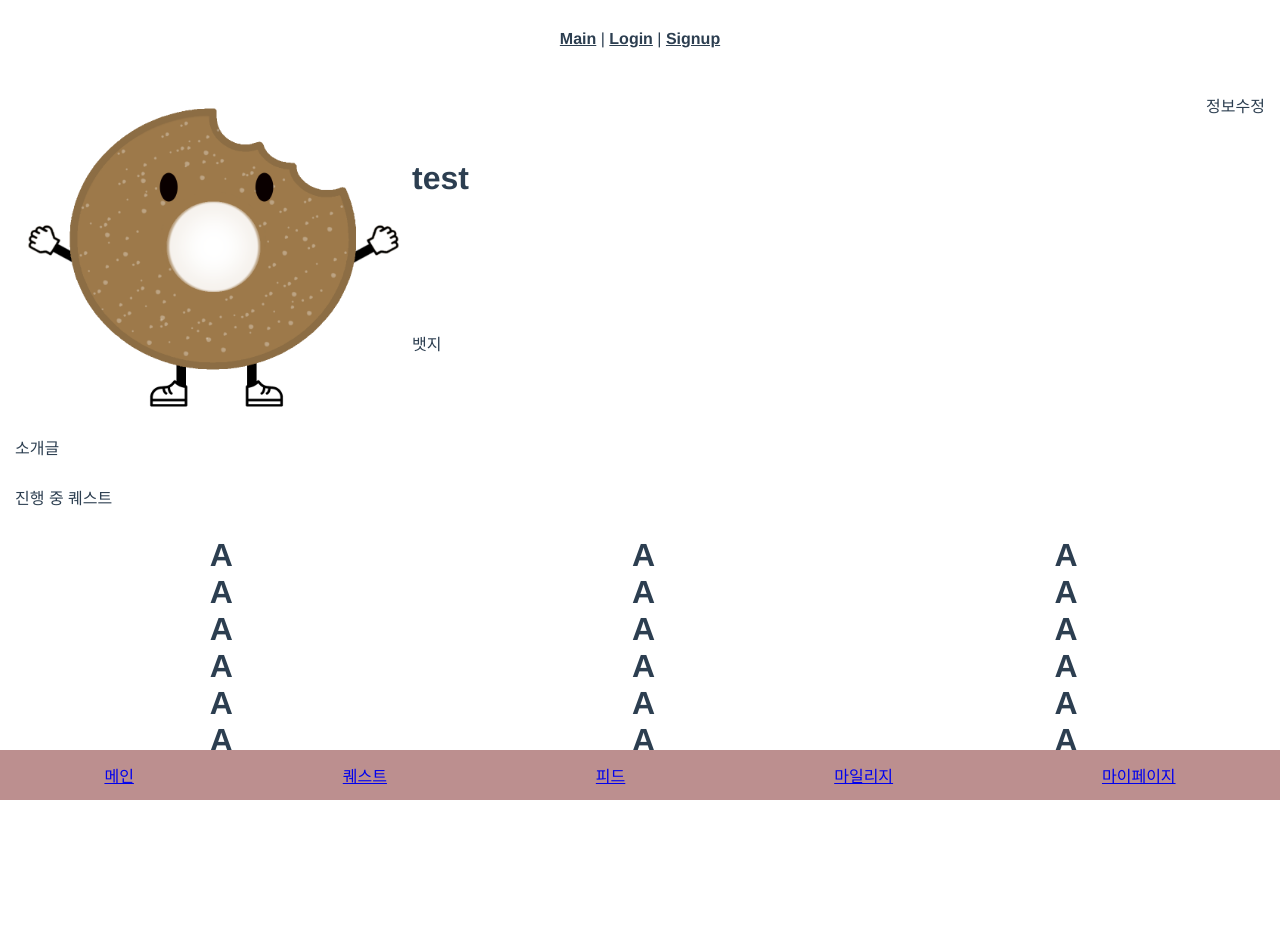
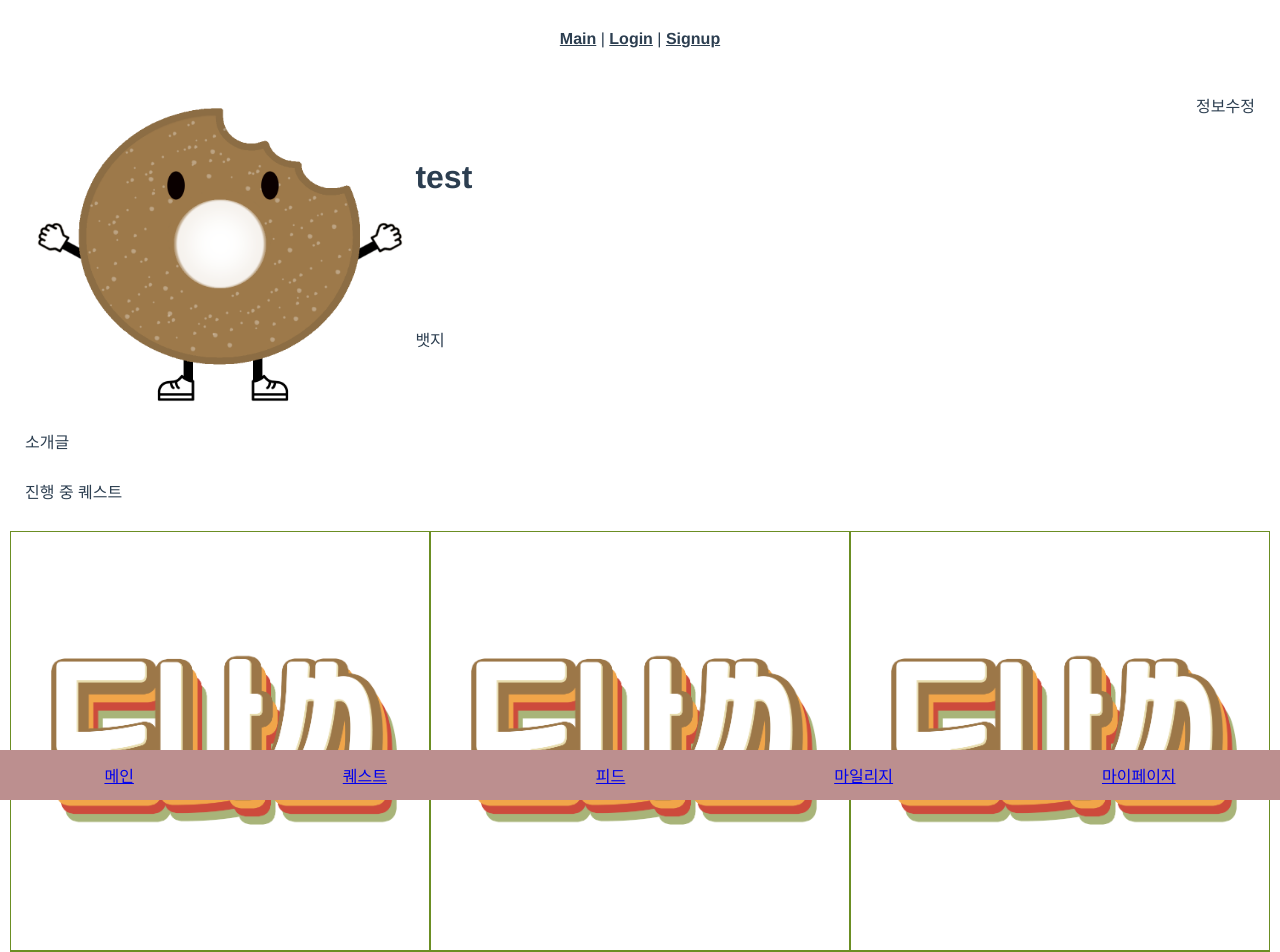
Before and after one commit to ChoJardin/Donas, a Vue app in the folder frontend/: page /user/profile/test in a window 1280 px wide. Shown: the top 952 px of the page. Before the commit the page ends 856 px from the top, so only its background shows below. Built offline with nearby package versions, Linux system fonts and the light colour scheme; what vue-cookies would draw is missing.

Commit message:
#S05P12A603-22 [+] Edit profile article image

```diff
--- a/frontend/src/App.vue
+++ b/frontend/src/App.vue
@@ -35,6 +35,8 @@ export default {
 <style>
 #content {
   padding-bottom: 50px;
+  margin-left: 10px;
+  margin-right: 10px;
 }
 
 #footer {
--- a/frontend/src/components/articles/ArticleImage.vue
+++ b/frontend/src/components/articles/ArticleImage.vue
@@ -1,6 +1,6 @@
 <template>
-  <div>
-    <h1>A</h1>
+  <div id="wrap">
+    <img id="image" src="@/assets/logo3.png" alt="">
   </div>
 </template>
 
@@ -11,5 +11,13 @@ export default {
 </script>
 
 <style scoped>
+#wrap {
+  display: flex;
+  align-items: center;
+}
+
+#image {
+  width: 100%;
+}
 
 </style>
--- a/frontend/src/store/modules/user.js
+++ b/frontend/src/store/modules/user.js
@@ -4,7 +4,10 @@ import cookies from 'vue-cookies'
 //
 
 const state ={
-    userNickname: 'test'
+  loginUser: {
+    id: '',
+    nickname:'test'
+  }
 }
 
 const getters = {
@@ -12,16 +15,19 @@ const getters = {
 }
 
 const mutations = {
-  SET_USER(state, nickname) {
-    state.userNickname = nickname
+  SET_USER(state, loginUser) {
+    state.loginUser = loginUser
+    // 혹시 나눠서 저장이 필요한 경우
+    // state.loginUser.id = loginUser.id
+    // state.loginUser.nickname = loginUser.nickname
   },
 }
 
 const actions = {
     // 로그인된 유저 정보 저장
     login({commit, dispatch}, res) {
-        commit('SET_USER', res.data.nickname)
-        cookies.set('nickname', res.data.nickname, '2d')
+        commit('SET_USER', res.data)
+        cookies.set('login-user', res.data, '2d')
     }
 }
 
--- a/frontend/src/views/user/Profile.vue
+++ b/frontend/src/views/user/Profile.vue
@@ -28,7 +28,10 @@
 
     <!--article start-->
     <div id="article-wrap">
-      <ArticleImage class="article-image" v-for="n in 21" :key="n"/>
+      <div class="article-image" v-for="n in 21" :key="n">
+        <!--<ArticleImage class="article-image" v-for="n in 21" :key="n"/>-->
+        <ArticleImage class="inner"/>
+      </div>
     </div>
     <!--article end-->
 
@@ -52,7 +55,7 @@ export default {
   // computed
   computed: {
     ...mapState({
-        nickname: state => state.user.userNickname,
+        nickname: state => state.user.loginUser.nickname,
     })
   },
   // watch
@@ -106,13 +109,36 @@ export default {
 
 #article-wrap {
   width: 100%;
-  margin: 10px;
   display: flex;
   flex-wrap: wrap;
 }
 
-#article-wrap .article-image {
-  width: 33%;
+.article-image {
+  border: 1px solid olivedrab;
+  width: 33.3333%;
+  /*--width: width;*/
+  /*height: var(--width);*/
+  position: relative;
 }
 
+.article-image:after {
+  content: "";
+  display: block;
+  padding-bottom: 100%;
+}
+
+.article-image .inner {
+  position: absolute; /* Take your picture out of the flow */
+  top: 0;
+  bottom: 0;
+  left: 0;
+  right: 0; /* Make the picture taking the size of it's parent */
+  width: 100%; /* This if for the object-fit */
+  height: 100%; /* This if for the object-fit */
+  object-fit: cover; /* Equivalent of the background-size: cover; of a background-image */
+  object-position: center;
+}
+
+
+
 </style>
```
